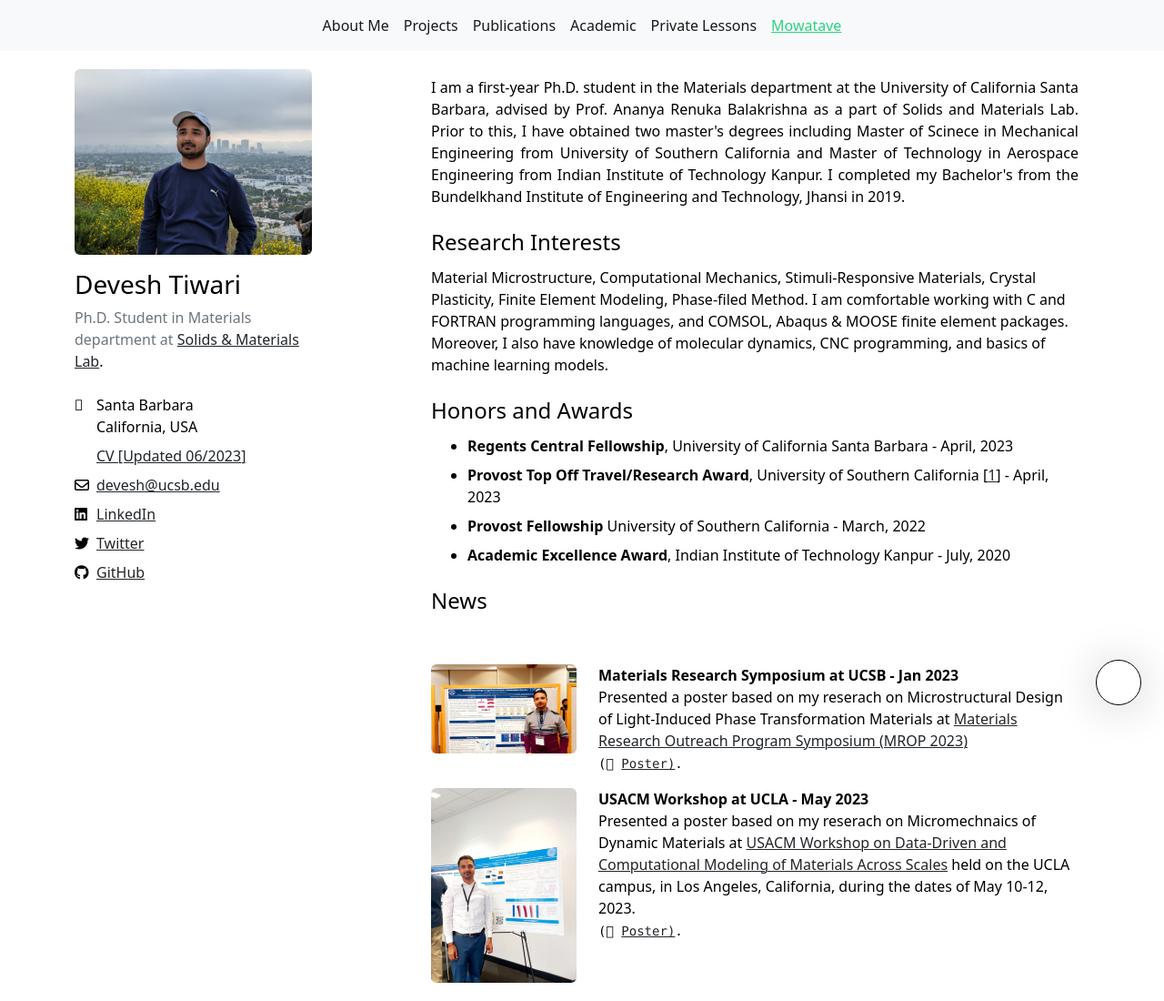
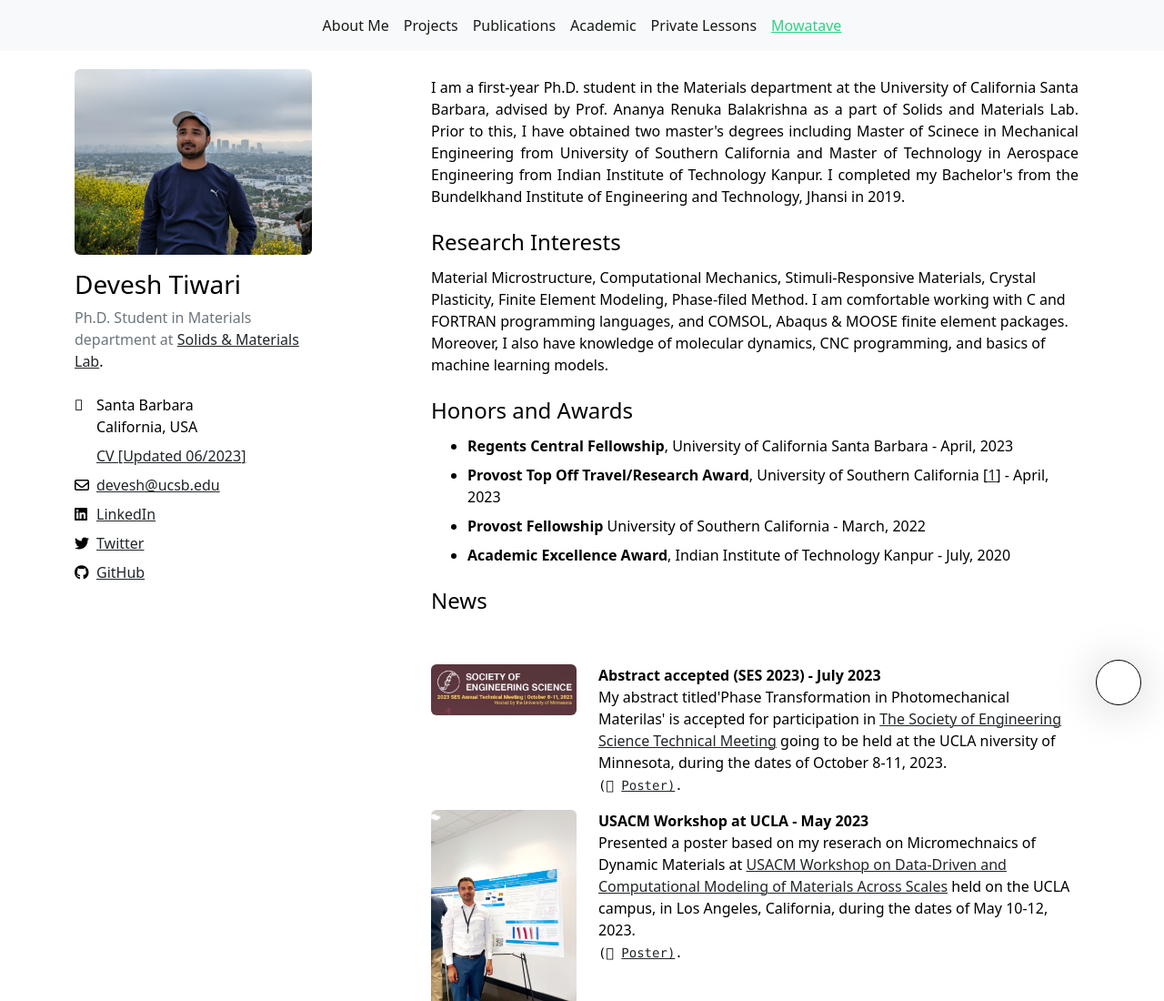
Before and after one commit to devesh-tiwari/devesh-tiwari.github.io, a plain HTML site: page index.html in a window 1280 px wide. Shown: the top 1100 px of the page at 91% size. Drawn offline with nearby package versions, Linux system fonts and the light colour scheme; no server answers; some icons are missing.

Commit message:
Update index.html

```diff
--- a/index.html
+++ b/index.html
@@ -320,27 +320,27 @@
 							<div class="container">
 								<div class="row mt-5">
 									<div class="thumbnail col-md-3">
-										<img class="rounded mx-auto d-block img-fluid" src="/assets/img/UCSB-Image-2023.jpg" alt="Content Creator on YouTube">
+										<img class="rounded mx-auto d-block img-fluid" src="/assets/img/ses2023-logo.jpg" alt="Content Creator on YouTube">
 									</div>
 									<div class="col-md-9" id="hobbie4">
 										<b
 											data-es="Programación + Mates"
-											data-en="Materials Research Symposium at UCSB - Jan 2023">
+											data-en="Abstract accepted (SES 2023) - July 2023">
 										</b>
 
 										<br />
 										<p class="mt-2 d-inline justify"
 											data-es="Me gusta compartir mis experiencias en el campo de la tecnología. Llevo viendo vídeos en internet desde que tengo uso de razón, así que en 2018 decidí crearme un canal de"
-											data-en="Presented a poster based on my reserach on Microstructural Design of Light-Induced Phase Transformation Materials at">
+											data-en="My abstract titled'Phase Transformation in Photomechanical Materilas' is accepted for participation in ">
 										</p>
 
-										<a href="http://www.mrl.ucsb.edu/mrop2023" class="link-dark" target="_blank">Materials Research Outreach Program Symposium (MROP 2023)</a><span data-es="." data-en=""></span>
-										<!----
+										<a href="https://2023ses.com/" class="link-dark" target="_blank">The Society of Engineering Science Technical Meeting</a><span data-es="." data-en=""></span>
+
 										<span
 											data-es="Algunos vídeos tienen más de 150 mil visitas a día de hoy... ¿No es increíble? Si tienes suerte puedes encontrarme por"
-											data-en="held on the UCLA campus, in Los Angeles, California, during the dates of May 10-12, 2023.">
+											data-en="going to be held at the UCLA niversity of Minnesota, during the dates of October 8-11, 2023.">
 										</span>
-
+										<!----
 										<a href="https://www.twitch.tv/nicolasmeseguerr" class="link-dark" target="_blank">Twitch</a>
 										---->
 										</br>
```
